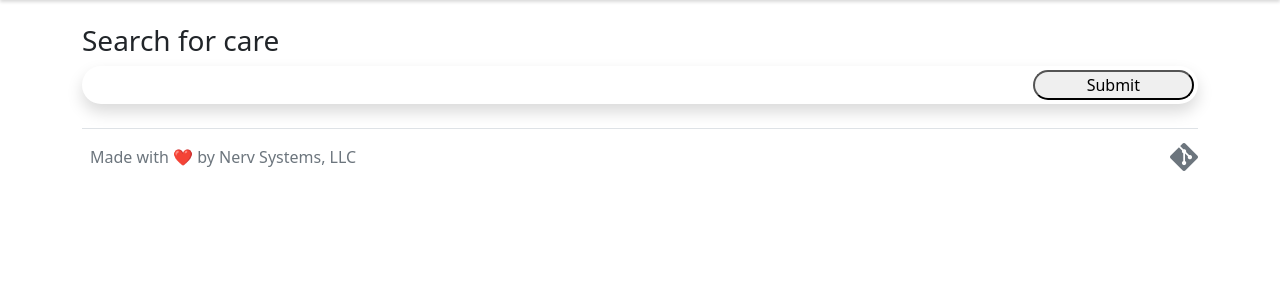
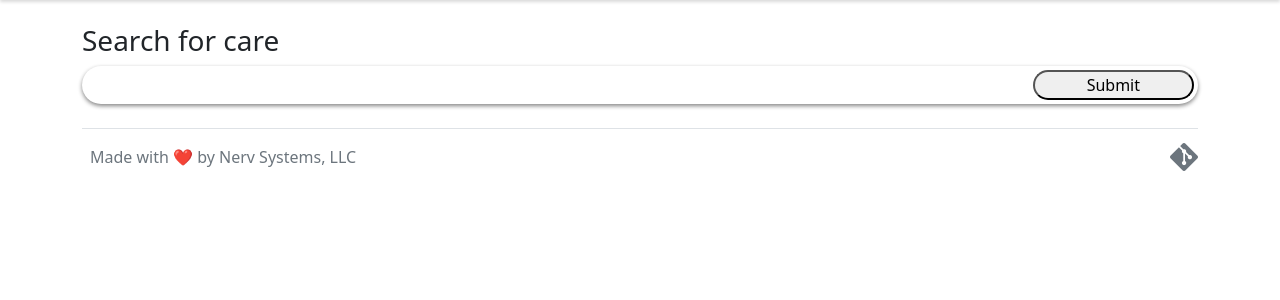
Before and after one commit to MirandaCalls/mychoicehrt, a Symfony app: template templates/home.html.twig in a window 1280 px wide. Shown: the part 66-366 px from the top of the page. Run offline with Twig, Linux system fonts and the light colour scheme; the template is opened without the code that fills it, so the values that code supplies are empty; form fields are guessed from the names that the template uses; style sheets or scripts are compiled from the project's sources; some libraries are stand-ins or nearby versions.

Commit message:
make search form shadow match admin widgets

```diff
--- a/assets/styles/_search_form.scss
+++ b/assets/styles/_search_form.scss
@@ -1,4 +1,5 @@
 .search-form {
+  box-shadow: 0px 2px 4px #0000007a;
   border-radius: 10rem;
 }
 
--- a/templates/search-form.html.twig
+++ b/templates/search-form.html.twig
@@ -2,7 +2,7 @@
 Parameters:
 * searchForm (object) : Symfony form object
 #}
-<div class="search-form shadow p-3 p-lg-1 ps-lg-4">
+<div class="search-form p-3 p-lg-1 ps-lg-4">
     {{ form_start(searchForm) }}
     <div class="row">
         <div class="d-flex align-items-center col-lg-3">
```
